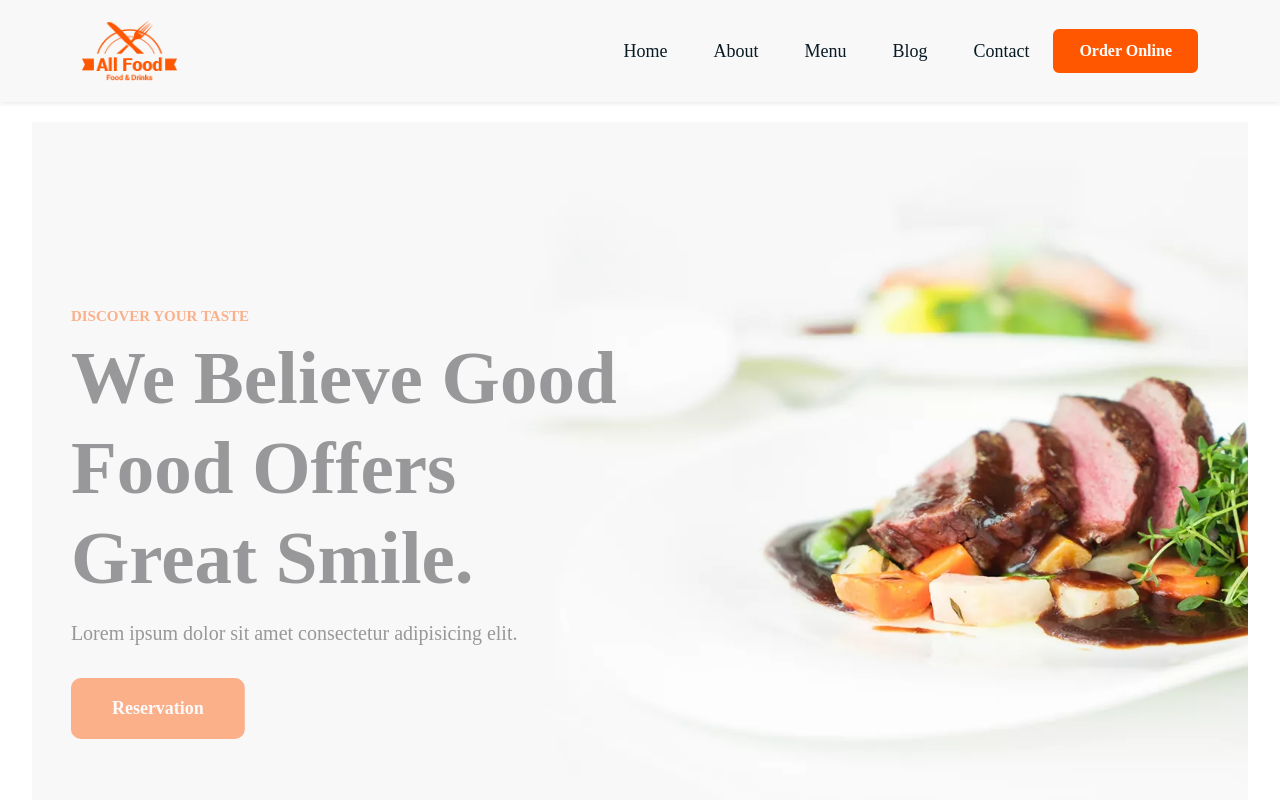
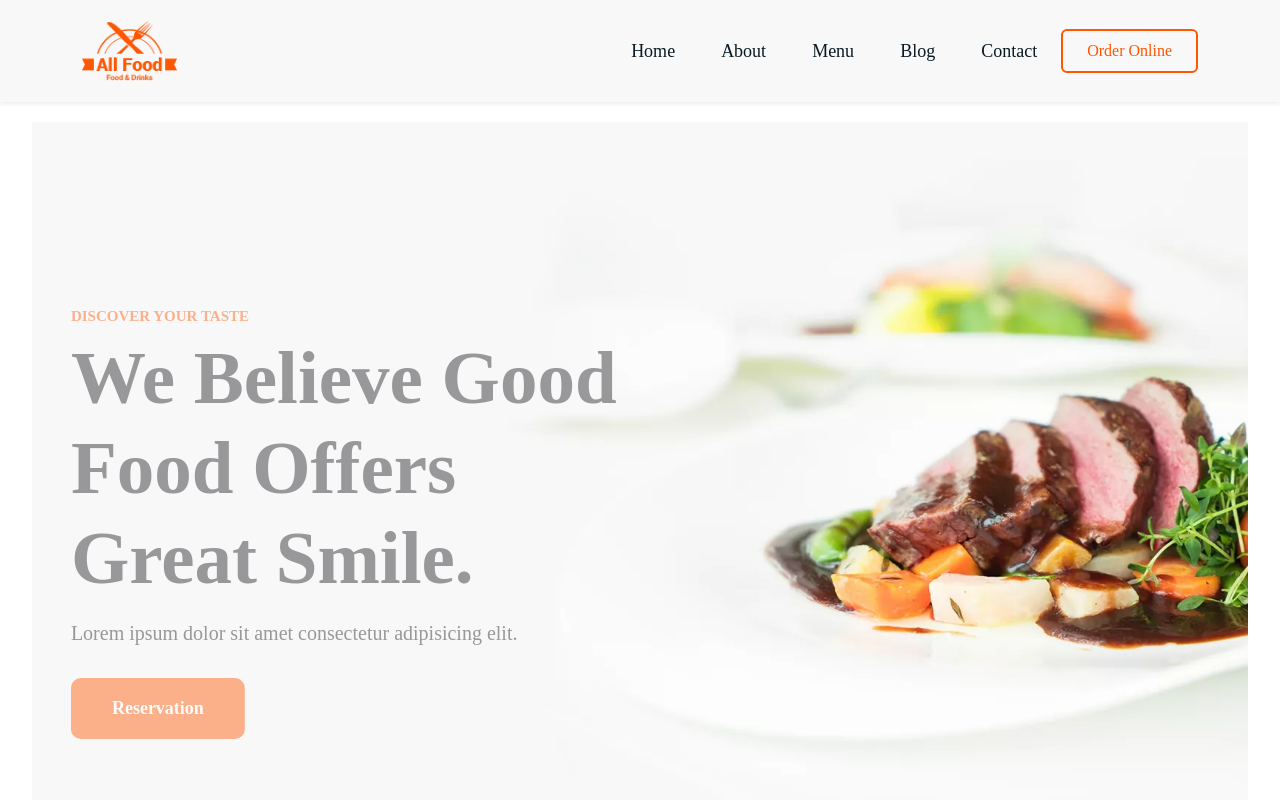
Before and after one commit to Tapkir-Sahil/allfood_project, a React (Vite) app in the folder myapp/: page / in a window 1280 px wide. Shown: the top 800 px of the page. Built offline with nearby package versions, Linux system fonts and the light colour scheme.

Commit message:
fix bug of nav-orderbutton

```diff
--- a/myapp/src/components/Navbar.jsx
+++ b/myapp/src/components/Navbar.jsx
@@ -43,7 +43,7 @@ const Navbar = () => {
               <a className="nav-link" href="/contact">Contact</a>
             </li>
             <li className="nav-item ms-lg-3 mt-2 mt-lg-0">
-              <a className="btn order-btn px-4 py-2 rounded" href="/order">
+              <a className="btn ordernav-btn px-4 py-2 rounded" href="/order">
                 Order Online
               </a>
             </li>
--- a/myapp/src/index.css
+++ b/myapp/src/index.css
@@ -54,14 +54,14 @@ body {
 /* ***************************************** */
 
 /* Order Online Button */
-.order-btn {
+.ordernav-btn {
   border: 2px solid #ff5600;
   color: #ff5600;
   background-color: transparent;
   transition: all 0.3s ease;
 }
 
-.order-btn:hover {
+.ordernav-btn:hover {
   background-color: #ff5600;
   color: white;
   border-color: #ff5600;
```
